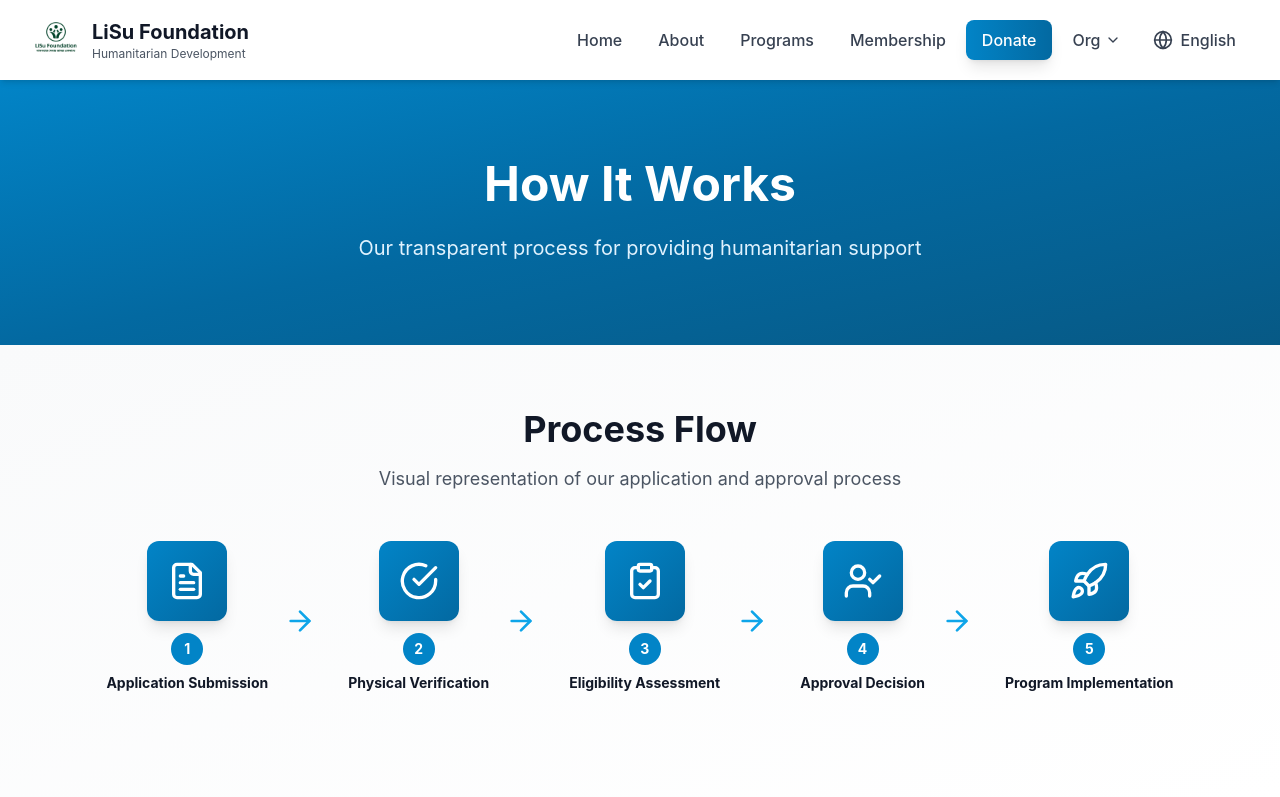
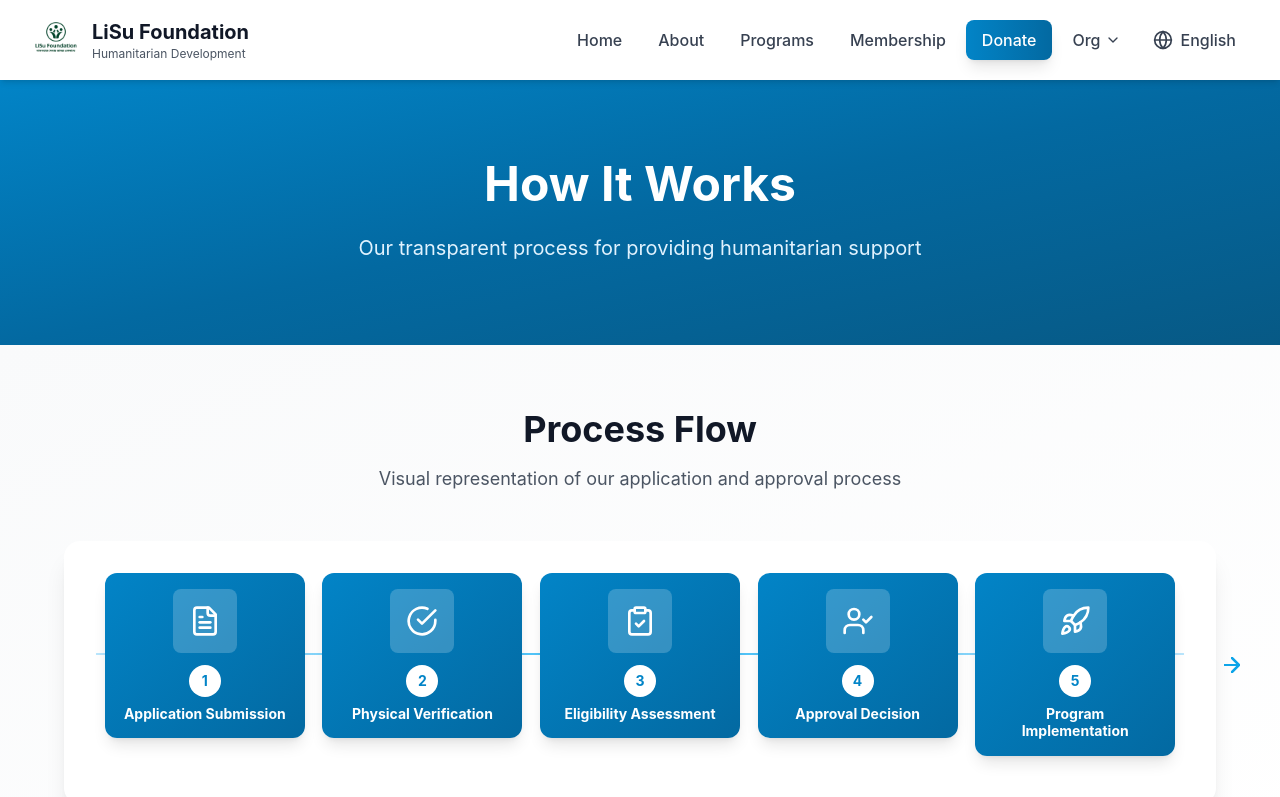
Before and after one commit to gits5213/lisufoundation, a Next.js app: page /en/how-it-works in a window 1280 px wide. Shown: the top 797 px of the page. Built offline with nearby package versions, Linux system fonts and the light colour scheme.

Commit message:
Fix: Permanently resolve MODULE_NOT_FOUND errors with improved webpack config and cache management

```diff
--- a/app/[locale]/how-it-works/page.tsx
+++ b/app/[locale]/how-it-works/page.tsx
@@ -75,31 +75,39 @@ export default function HowItWorksPage() {
 
             {/* Desktop Flowchart */}
             <div className="hidden lg:block">
-              <div className="flex items-center justify-center space-x-4 mb-8">
+              <div className="bg-white rounded-2xl p-8 shadow-xl">
+                <div className="flex items-start justify-between relative">
+                  {/* Flow lines */}
+                  <div className="absolute top-20 left-0 right-0 h-0.5 bg-gradient-to-r from-primary-200 via-primary-400 to-primary-200 z-0"></div>
+
+                  <div className="flex items-start justify-between w-full relative z-10">
                     {steps.map((step, index) => {
                       const Icon = step.icon;
                       return (
                         <motion.div
                           key={step.key}
-                      initial={{ opacity: 0, scale: 0.8 }}
-                      animate={{ opacity: 1, scale: 1 }}
-                      transition={{ duration: 0.5, delay: index * 0.1 }}
-                      className="flex items-center"
+                          initial={{ opacity: 0, y: 20 }}
+                          animate={{ opacity: 1, y: 0 }}
+                          transition={{ duration: 0.5, delay: index * 0.15 }}
+                          className="flex flex-col items-center flex-1"
                         >
+                          {/* Step Card */}
+                          <div className="bg-gradient-to-br from-primary-600 to-primary-700 rounded-xl p-4 shadow-lg mb-4 w-full max-w-[200px] hover:scale-105 transition-transform">
                             <div className="flex flex-col items-center">
-                        <div className="w-20 h-20 bg-gradient-to-br from-primary-600 to-primary-700 rounded-xl flex items-center justify-center shadow-lg mb-3">
-                          <Icon className="h-10 w-10 text-white" />
+                              <div className="w-16 h-16 bg-white/20 rounded-lg flex items-center justify-center mb-3">
+                                <Icon className="h-8 w-8 text-white" />
                               </div>
-                        <div className="text-center max-w-[180px]">
-                          <div className="w-8 h-8 bg-primary-600 text-white rounded-full flex items-center justify-center text-sm font-bold mb-2 mx-auto">
+                              <div className="w-8 h-8 bg-white text-primary-600 rounded-full flex items-center justify-center text-sm font-bold mb-2">
                                 {index + 1}
                               </div>
-                          <h3 className="text-sm font-bold text-gray-900 mb-2">{step.title}</h3>
+                              <h3 className="text-sm font-bold text-white text-center leading-tight">{step.title}</h3>
                             </div>
                           </div>
+
+                          {/* Arrow */}
                           {index < steps.length - 1 && (
-                        <div className="mx-4">
-                          <ArrowRight className="h-8 w-8 text-primary-500" />
+                            <div className="absolute top-20 right-[-60px]">
+                              <ArrowRight className="h-6 w-6 text-primary-500" />
                             </div>
                           )}
                         </motion.div>
@@ -107,10 +115,16 @@ export default function HowItWorksPage() {
                     })}
                   </div>
                 </div>
+              </div>
+            </div>
 
             {/* Mobile/Tablet Flowchart */}
             <div className="lg:hidden">
-              <div className="space-y-6">
+              <div className="bg-white rounded-2xl p-6 shadow-xl">
+                <div className="space-y-6 relative">
+                  {/* Vertical flow line */}
+                  <div className="absolute left-8 top-0 bottom-0 w-0.5 bg-gradient-to-b from-primary-200 via-primary-400 to-primary-200"></div>
+
                   {steps.map((step, index) => {
                     const Icon = step.icon;
                     return (
@@ -119,27 +133,33 @@ export default function HowItWorksPage() {
                         initial={{ opacity: 0, x: -20 }}
                         animate={{ opacity: 1, x: 0 }}
                         transition={{ duration: 0.5, delay: index * 0.1 }}
-                      className="flex items-center space-x-4"
+                        className="flex items-start space-x-4 relative"
                       >
-                      <div className="flex-shrink-0">
+                        {/* Icon and Number */}
+                        <div className="flex-shrink-0 relative z-10">
                           <div className="w-16 h-16 bg-gradient-to-br from-primary-600 to-primary-700 rounded-xl flex items-center justify-center shadow-lg">
                             <Icon className="h-8 w-8 text-white" />
                           </div>
-                        <div className="w-8 h-8 bg-primary-600 text-white rounded-full flex items-center justify-center text-sm font-bold mt-2 mx-auto">
+                          <div className="w-8 h-8 bg-primary-600 text-white rounded-full flex items-center justify-center text-sm font-bold mt-2 mx-auto border-4 border-white">
                             {index + 1}
                           </div>
                         </div>
-                      <div className="flex-grow">
-                        <h3 className="text-lg font-bold text-gray-900 mb-1">{step.title}</h3>
+
+                        {/* Step Card */}
+                        <div className="flex-grow bg-gradient-to-br from-gray-50 to-white rounded-lg p-4 shadow-md">
+                          <h3 className="text-lg font-bold text-gray-900 mb-2">{step.title}</h3>
                         </div>
+
+                        {/* Arrow */}
                         {index < steps.length - 1 && (
-                        <div className="absolute left-8 mt-20">
+                          <div className="absolute left-12 top-20 z-10">
                             <ArrowDown className="h-6 w-6 text-primary-500" />
                           </div>
                         )}
                       </motion.div>
                     );
                   })}
+                </div>
               </div>
             </div>
           </div>
--- a/next.config.mjs
+++ b/next.config.mjs
@@ -24,7 +24,49 @@ const nextConfig = {
     pagesBufferLength: 2,
   },
   // Ensure webpack handles modules correctly
-  webpack: (config, { isServer }) => {
+  webpack: (config, { isServer, webpack }) => {
+    // Fix for MODULE_NOT_FOUND errors - prevent webpack from trying to resolve server-only modules on client
+    if (!isServer) {
+      config.resolve.fallback = {
+        ...config.resolve.fallback,
+        fs: false,
+        net: false,
+        tls: false,
+        dns: false,
+        child_process: false,
+      };
+    }
+
+    // Improve module resolution and prevent chunk loading errors
+    config.resolve.extensionAlias = {
+      '.js': ['.js', '.ts', '.tsx'],
+      '.jsx': ['.jsx', '.tsx'],
+    };
+
+    // Prevent webpack from creating problematic chunks
+    config.optimization = {
+      ...config.optimization,
+      splitChunks: {
+        ...config.optimization.splitChunks,
+        cacheGroups: {
+          ...config.optimization.splitChunks?.cacheGroups,
+          default: {
+            minChunks: 2,
+            priority: -20,
+            reuseExistingChunk: true,
+          },
+        },
+      },
+    };
+
+    // Ignore warnings about missing modules during development
+    if (process.env.NODE_ENV === 'development') {
+      config.ignoreWarnings = [
+        /Failed to parse source map/,
+        /Module not found/,
+      ];
+    }
+
     return config;
   },
   // Disable trailing slash for GitHub Pages compatibility
--- a/package.json
+++ b/package.json
@@ -6,7 +6,9 @@
     "dev": "next dev",
     "build": "next build",
     "start": "next start",
-    "lint": "next lint"
+    "lint": "next lint",
+    "clean": "rm -rf .next node_modules/.cache",
+    "clean:all": "rm -rf .next node_modules/.cache node_modules && npm install"
   },
   "dependencies": {
     "framer-motion": "^11.0.0",
```
Also changed, not shown: 1 other file (tests, documents, lock files or other folders). Lines whose indentation alone changed are shown as unchanged.
